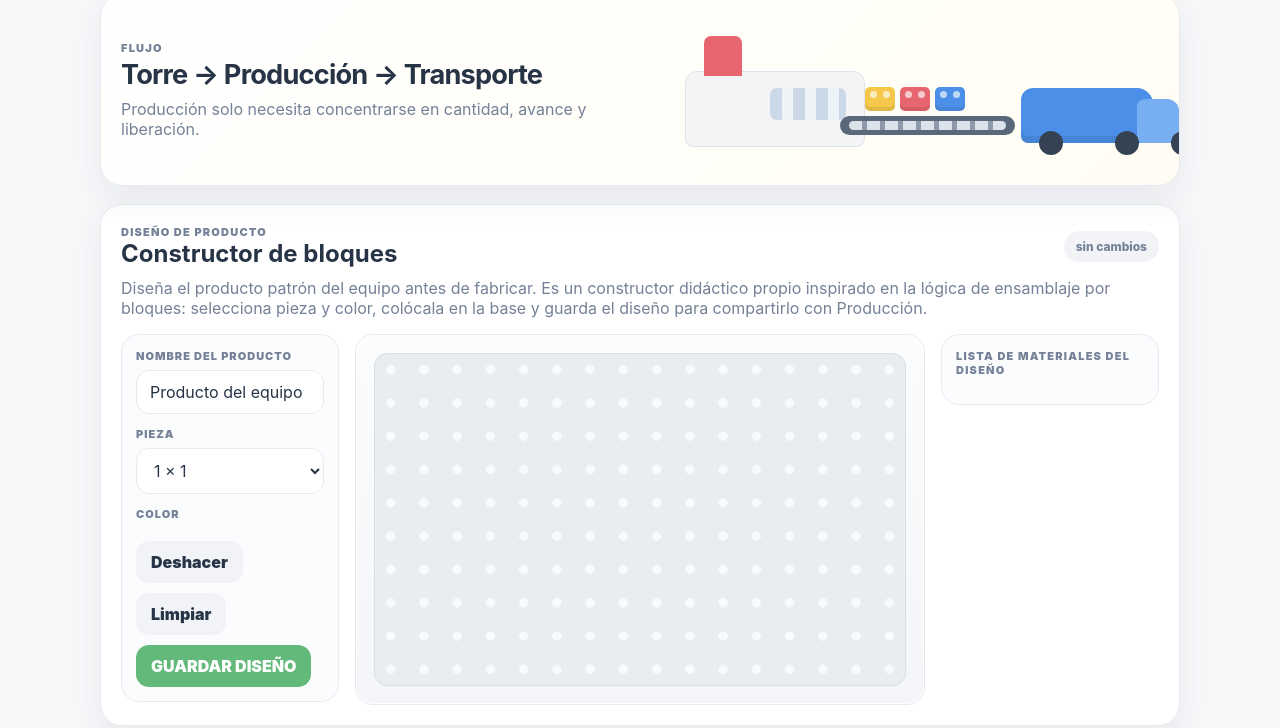
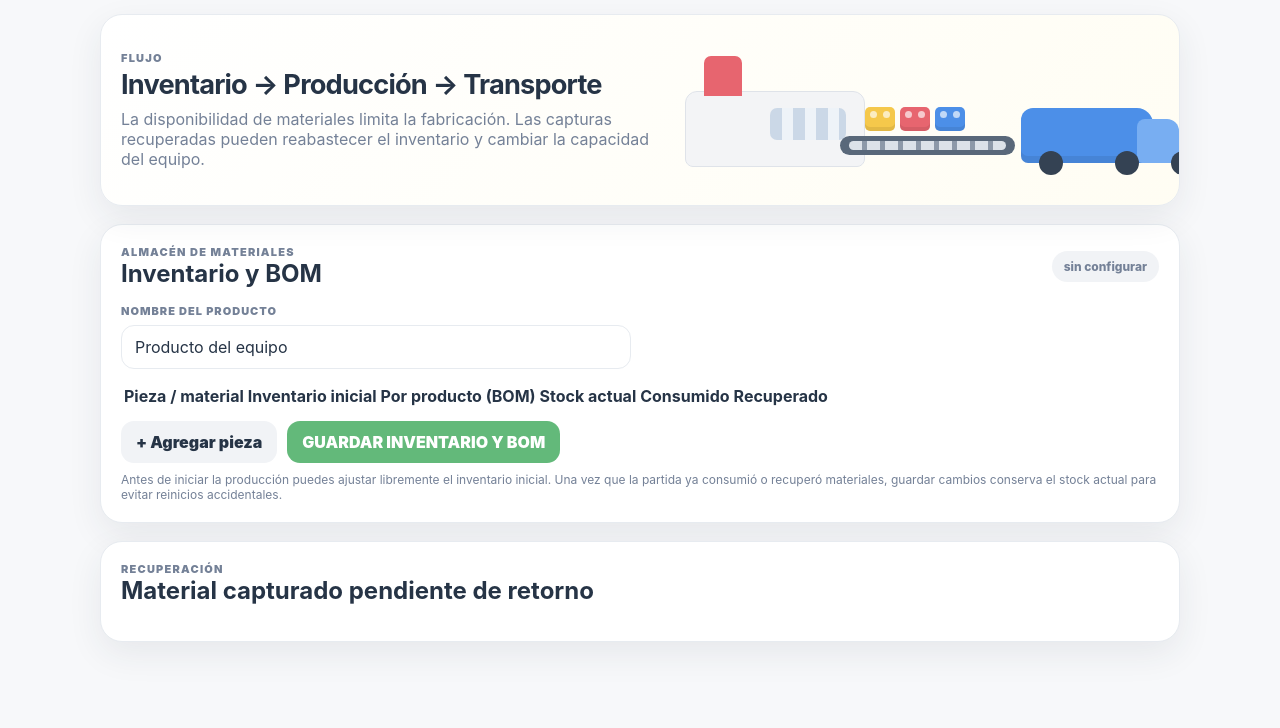
Before and after one commit to geova280293/supply-chain-arena-fi, a website: page public/production.html in a window 1280 px wide. Shown: the part 267-995 px from the top of the page. Drawn offline with Linux system fonts and the light colour scheme; no server answers.

Commit message:
Sustituye constructor por inventario BOM y recuperación

```diff
--- a/public/production.html
+++ b/public/production.html
@@ -1,21 +1,32 @@
 <!doctype html><html lang="es"><head><meta charset="utf-8"><meta name="viewport" content="width=device-width,initial-scale=1"><title>Producción · Supply Chain Arena</title><link rel="stylesheet" href="css/app.css"></head><body>
-<header class="topbar"><div class="brand"><div class="brand-mark"></div><div><div class="brand-title">Producción</div><div class="brand-sub">Fábrica de bloques y liberación de pedidos</div></div></div><div class="row"><span id="net" class="status">conectando…</span><a class="btn light small" href="index.html">Inicio</a></div></header>
+<header class="topbar"><div class="brand"><div class="brand-mark"></div><div><div class="brand-title">Producción</div><div class="brand-sub">Inventario, fabricación y liberación de pedidos</div></div></div><div class="row"><span id="net" class="status">conectando…</span><a class="btn light small" href="index.html">Inicio</a></div></header>
 <main class="student-wrap main">
-  <div class="page-head"><div><h1>Produce y libera</h1><p>La torre de control te manda órdenes. Fabrica físicamente, registra cada producto terminado y libera el pedido cuando esté listo.</p></div><div style="min-width:240px"><label>Equipo</label><select id="team"></select></div></div>
-  <section class="card factory-banner"><div class="factory-copy"><div class="eyebrow">Flujo</div><h2>Torre → Producción → Transporte</h2><p>Producción solo necesita concentrarse en cantidad, avance y liberación.</p></div><div class="toy-scene"><div class="chimney"></div><div class="factory-body"></div><div class="belt"></div><div class="cargo-bricks"><div class="brick y"></div><div class="brick r"></div><div class="brick b"></div></div><div class="truck"></div></div></section>
+  <div class="page-head"><div><h1>Administra materiales, produce y libera</h1><p>Configura el inventario y la BOM del producto. Cada unidad terminada descuenta automáticamente las piezas requeridas. El material capturado a rivales solo entra al stock cuando regresa físicamente a la fábrica.</p></div><div style="min-width:240px"><label>Equipo</label><select id="team"></select></div></div>
+  <section class="card factory-banner"><div class="factory-copy"><div class="eyebrow">Flujo</div><h2>Inventario → Producción → Transporte</h2><p>La disponibilidad de materiales limita la fabricación. Las capturas recuperadas pueden reabastecer el inventario y cambiar la capacidad del equipo.</p></div><div class="toy-scene"><div class="chimney"></div><div class="factory-body"></div><div class="belt"></div><div class="cargo-bricks"><div class="brick y"></div><div class="brick r"></div><div class="brick b"></div></div><div class="truck"></div></div></section>
+
   <section class="card">
-    <div class="card-title"><div><div class="eyebrow">Diseño de producto</div><h2>Constructor de bloques</h2></div><span id="designStatus" class="status">sin cambios</span></div>
-    <p class="muted" style="margin-top:-6px">Diseña el producto patrón del equipo antes de fabricar. Es un constructor didáctico propio inspirado en la lógica de ensamblaje por bloques: selecciona pieza y color, colócala en la base y guarda el diseño para compartirlo con Producción.</p>
-    <div class="lego-workshop">
-      <div class="lego-toolbar">
-        <div><label>Nombre del producto</label><input id="productName" value="Producto del equipo"></div>
-        <div><label>Pieza</label><select id="brickSize"><option value="1x1">1 × 1</option><option value="1x2">1 × 2</option><option value="1x3">1 × 3</option><option value="1x4">1 × 4</option><option value="2x2">2 × 2</option><option value="2x3">2 × 3</option><option value="2x4">2 × 4</option></select></div>
-        <div><label>Color</label><div id="brickColors" class="brick-colors"></div></div>
-        <div class="row"><button class="btn light" id="undoBrick">Deshacer</button><button class="btn light" id="clearDesign">Limpiar</button><button class="btn green" id="saveDesign">GUARDAR DISEÑO</button></div>
-      </div>
-      <div class="lego-stage-wrap"><div id="legoStage" class="lego-stage" aria-label="Área de diseño de producto"></div></div>
-      <div class="lego-bom"><div class="eyebrow">Lista de materiales del diseño</div><div id="designBom" class="stack"></div></div>
+    <div class="card-title"><div><div class="eyebrow">Almacén de materiales</div><h2>Inventario y BOM</h2></div><span id="inventoryStatus" class="status">sin configurar</span></div>
+    <div class="grid">
+      <div><label>Nombre del producto</label><input id="productName" value="Producto del equipo" placeholder="Ej. Vehículo logístico"></div>
+      <div id="inventoryMetrics" class="mini-stats"></div>
     </div>
+    <div class="inventory-table-wrap" style="margin-top:14px">
+      <table class="inventory-table">
+        <thead><tr><th>Pieza / material</th><th>Inventario inicial</th><th>Por producto (BOM)</th><th>Stock actual</th><th>Consumido</th><th>Recuperado</th><th></th></tr></thead>
+        <tbody id="inventoryRows"></tbody>
+      </table>
+    </div>
+    <div class="row" style="margin-top:12px"><button class="btn light" id="addMaterial">+ Agregar pieza</button><button class="btn green" id="saveInventory">GUARDAR INVENTARIO Y BOM</button></div>
+    <div class="small muted" style="margin-top:9px">Antes de iniciar la producción puedes ajustar libremente el inventario inicial. Una vez que la partida ya consumió o recuperó materiales, guardar cambios conserva el stock actual para evitar reinicios accidentales.</div>
   </section>
+
+  <section class="card">
+    <div class="card-title"><div><div class="eyebrow">Recuperación</div><h2>Material capturado pendiente de retorno</h2></div></div>
+    <div id="captureInbox" class="stack"></div>
+  </section>
+
   <section><div id="productionOrders" class="grid"></div></section>
-</main><div id="toast" class="toast"></div><script src="js/common.js"></script><script src="js/production.js"></script></body></html>
+</main>
+<div id="toast" class="toast"></div>
+<script src="js/common.js"></script><script src="js/production.js"></script><script src="js/chat.js"></script>
+</body></html>
```
